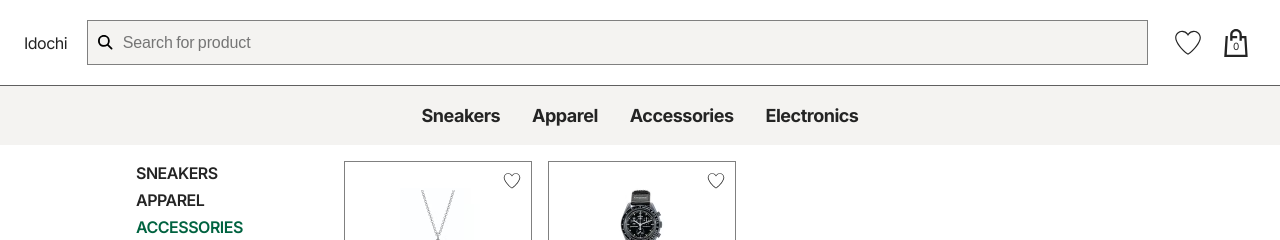
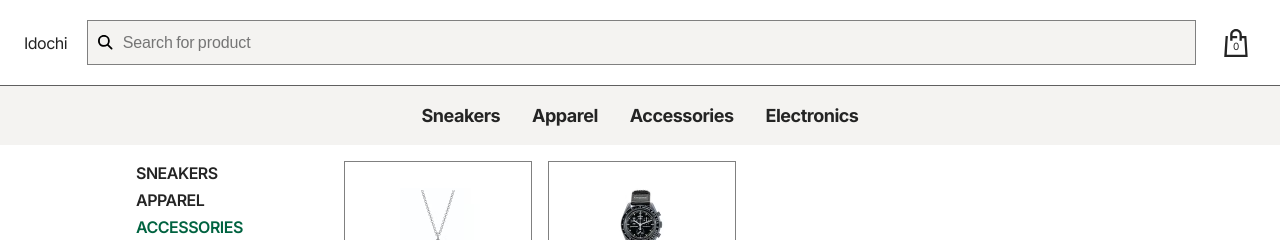
Before and after one commit to Svobyyy/Ecommerce, a Next.js app: page /products/accessories in a window 1280 px wide. Shown: the top 240 px of the page. Built offline with nearby package versions, Linux system fonts and the light colour scheme.

Commit message:
remove Favorite

```diff
--- a/components/Header/Features/Features.module.css
+++ b/components/Header/Features/Features.module.css
@@ -1,10 +1,3 @@
-
-.features {
-    display: flex;
-    gap: var(--gapSize);
-    justify-content: center;
-    align-items: center;
-}
 
 .features a {
     padding: 6px;
--- a/components/Header/Features/Features.tsx
+++ b/components/Header/Features/Features.tsx
@@ -1,4 +1,4 @@
-import FavoriteIcon from "../../Icons/FavoriteIcon";
+
 import CartIcon from "../../Icons/CartIcon";
 
 import styles from "./Features.module.css";
@@ -10,10 +10,6 @@ const Features = () => {
 
   return (
     <div className={styles.features}>
-      <Link href="/favorites" aria-label="favorites">
-        <FavoriteIcon></FavoriteIcon>
-      </Link>
-
       <Link href="/cart">
 
         <div className={styles.cart_wrap}>
--- a/components/Header/Header.tsx
+++ b/components/Header/Header.tsx
@@ -6,12 +6,11 @@ import Link from "next/link";
 const Header = () => {
   return (
     <nav className={styles.line}>
-      <div className={styles.header}>
+      <header className={styles.header}>
         <Link href="/">Idochi</Link>
         <Search></Search>
-
         <Features></Features>
-      </div>
+      </header>
     </nav>
   );
 };
--- a/components/Icons/FavoriteIcon.tsx
+++ /dev/null
@@ -1,12 +0,0 @@
-const FavoriteIcon = () => {
-  return (
-    <svg viewBox="0 0 48 48">
-      <path
-        d="M24.804 43.648 24 44l-.804-.352C12.862 37.313 2 22.893 2 14.884 2.035 8.326 7.404 3.002 14 3.002c4.169 0 7.849 2.128 10 5.349a12.014 12.014 0 0 1 10-5.349c6.596 0 11.965 5.324 12 11.882 0 8.009-10.862 22.429-21.196 28.764zM34 4.993a10.006 10.006 0 0 0-8.335 4.46L24 11.946l-1.665-2.494A10.008 10.008 0 0 0 14 4.993c-5.484 0-9.971 4.442-10 9.891 0 7.064 10.234 20.808 20 26.917 9.766-6.109 20-19.852 20-26.907-.029-5.459-4.516-9.901-10-9.901z"
-        fill="#242424"
-      ></path>
-    </svg>
-  );
-};
-
-export default FavoriteIcon;
--- a/components/Product/MainProduct/MainProduct.tsx
+++ b/components/Product/MainProduct/MainProduct.tsx
@@ -1,4 +1,4 @@
-import FavoriteIcon from "@/components/Icons/FavoriteIcon";
+
 import styles from "./MainProduct.module.css";
 import { addCart } from "@/Slices/cartSlice";
 import { useDispatch} from "react-redux";
@@ -95,9 +95,6 @@ const MainProduct = ({ data }: any) => {
 
           <div className={styles.features}>
             <button>Add to Bag</button>
-            <button>
-              Favorite <FavoriteIcon />
-            </button>
           </div>
         </form>
       </div>
--- a/components/UI/Item/Item.tsx
+++ b/components/UI/Item/Item.tsx
@@ -1,13 +1,11 @@
 import Link from "next/link";
 import styles from "./Item.module.css";
-import FavoriteIcon from "@/components/Icons/FavoriteIcon";
 import Image from "next/image";
 
 const Item = ({ data }: any) => {
   return (
     <li className={styles.Item}>
       <Link href={`/product/${data.id}`} replace>
-        <FavoriteIcon></FavoriteIcon>
         <Image
           src={`/images/small/${data.img}`}
           alt={`photo of ${data.name}`}
```
